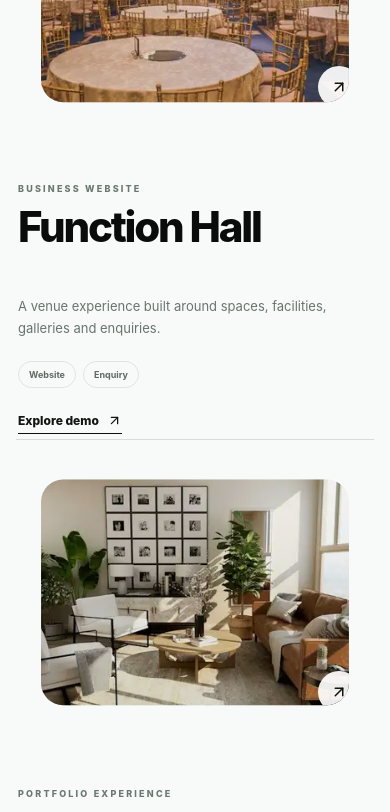
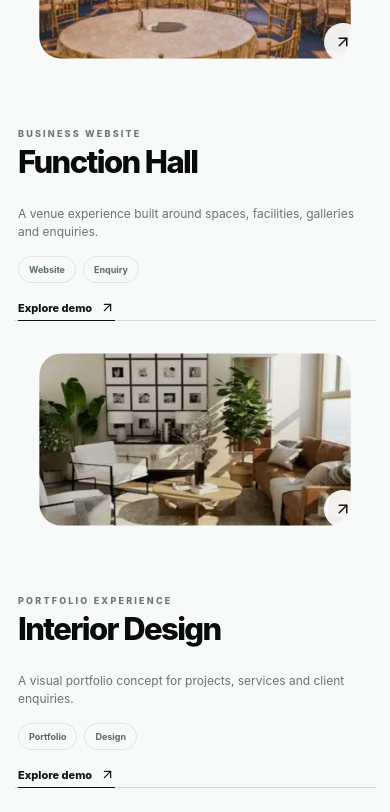
Before and after one commit to Mrnandhu/vrlss_website, a React (Vite) app: page / in a window 390 px wide. Shown: the part 1320-2132 px from the top of the page. Built offline with nearby package versions, Linux system fonts and the light colour scheme.

Commit message:
redesign: tighten demo tiles and intensify motion

```diff
--- a/src/App.css
+++ b/src/App.css
@@ -2650,3 +2650,168 @@
   .hero-orbit { animation: none; }
   .showcase-media img { transition: none; }
 }
+
+
+/* V1.1 — tighter showcase + stronger motion */
+.showcase-list {
+  width: min(1180px, calc(100% - 64px));
+}
+
+.showcase-card {
+  grid-template-columns: minmax(0, 1.35fr) minmax(250px, .65fr);
+  min-height: 420px;
+  padding: 30px 0;
+  gap: clamp(28px, 5vw, 76px);
+}
+
+.showcase-media {
+  min-height: 350px;
+  max-height: 410px;
+  border-radius: 18px;
+  will-change: transform, clip-path;
+}
+
+.showcase-media img {
+  will-change: transform;
+}
+
+.showcase-copy {
+  padding: 20px 0 14px;
+  will-change: transform;
+}
+
+.showcase-copy h3 {
+  font-size: clamp(34px, 3.5vw, 54px);
+}
+
+.showcase-card:nth-child(even) {
+  grid-template-columns: minmax(250px, .65fr) minmax(0, 1.35fr);
+}
+
+.showcase-card:nth-child(even) .showcase-media {
+  grid-column: 2;
+  grid-row: 1;
+}
+
+.showcase-card:nth-child(even) .showcase-copy {
+  grid-column: 1;
+  grid-row: 1;
+}
+
+.showcase-card::before {
+  content: '';
+  position: absolute;
+  left: 50%;
+  width: 1px;
+  height: 0;
+  background: rgba(8,124,64,.45);
+  transition: height .8s cubic-bezier(.2,.7,.2,1);
+}
+
+.showcase-card {
+  position: relative;
+}
+
+.showcase-card:hover::before {
+  height: 100%;
+}
+
+.showcase-category {
+  transition: color .3s ease, transform .3s ease;
+}
+
+.showcase-card:hover .showcase-category {
+  color: #087c40;
+  transform: translateX(5px);
+}
+
+.showcase-card:hover .showcase-copy h3 {
+  letter-spacing: -2.4px;
+}
+
+@media (max-width: 900px) {
+  .showcase-list {
+    width: min(720px, calc(100% - 40px));
+  }
+
+  .showcase-card,
+  .showcase-card:nth-child(even) {
+    grid-template-columns: 1fr;
+    min-height: 0;
+    gap: 20px;
+    padding: 24px 0 48px;
+  }
+
+  .showcase-card:nth-child(even) .showcase-media,
+  .showcase-card:nth-child(even) .showcase-copy {
+    grid-column: auto;
+    grid-row: auto;
+  }
+
+  .showcase-media {
+    min-height: 300px;
+    max-height: 360px;
+  }
+
+  .showcase-card::before {
+    display: none;
+  }
+}
+
+@media (max-width: 760px) {
+  .showcase-list {
+    width: calc(100% - 28px);
+  }
+
+  .showcase-card,
+  .showcase-card:nth-child(even) {
+    gap: 13px;
+    padding: 16px 0 34px;
+  }
+
+  .showcase-media {
+    min-height: 185px;
+    max-height: 205px;
+    border-radius: 14px;
+  }
+
+  .showcase-copy {
+    gap: 28px;
+    padding: 5px 4px 0;
+  }
+
+  .showcase-copy h3 {
+    margin-top: 9px;
+    font-size: 31px;
+    letter-spacing: -1.6px;
+  }
+
+  .showcase-details p {
+    font-size: 12px;
+    line-height: 1.55;
+  }
+
+  .showcase-tags {
+    margin-top: 14px;
+  }
+
+  .showcase-link {
+    margin-top: 17px;
+    font-size: 11px;
+  }
+
+  .showcase-open {
+    width: 38px;
+    height: 38px;
+  }
+}
+
+@media (prefers-reduced-motion: reduce) {
+  .showcase-card,
+  .showcase-media,
+  .showcase-media img,
+  .showcase-copy {
+    transform: none !important;
+    clip-path: none !important;
+  }
+}
```
